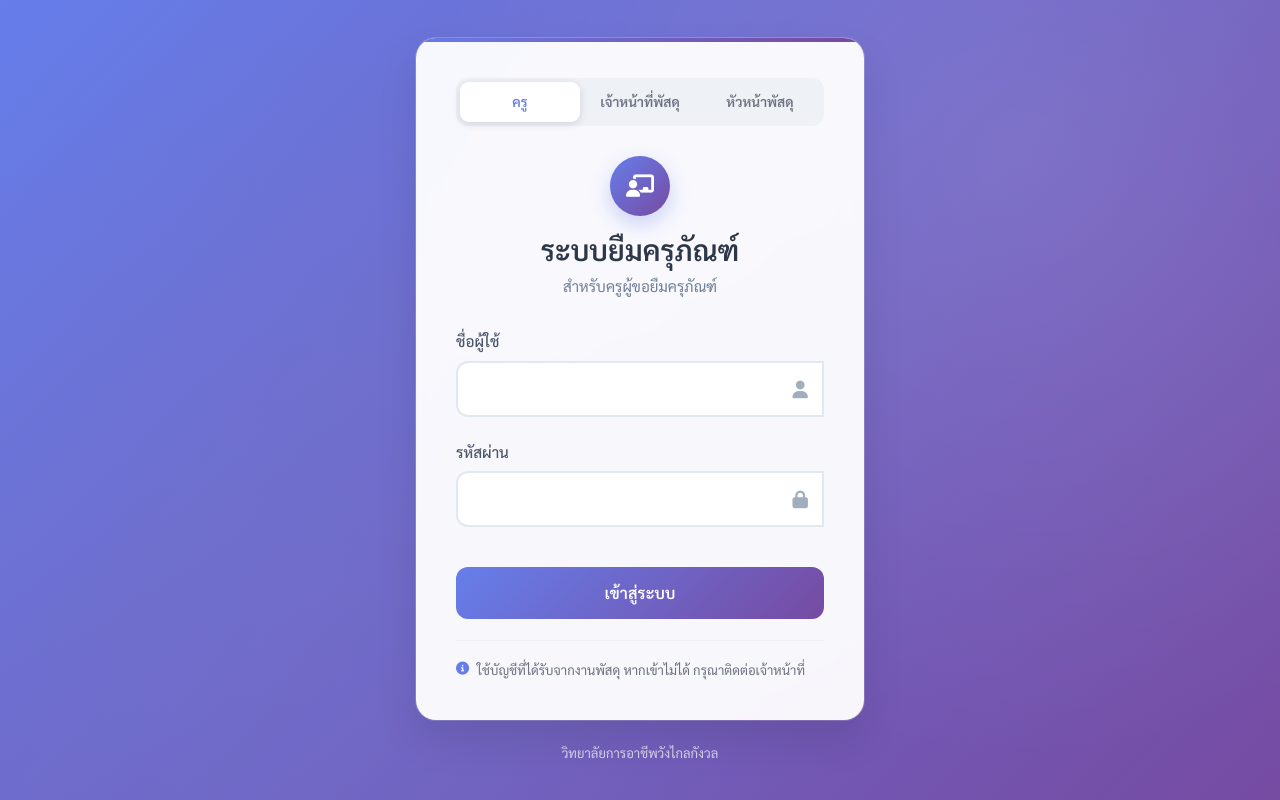
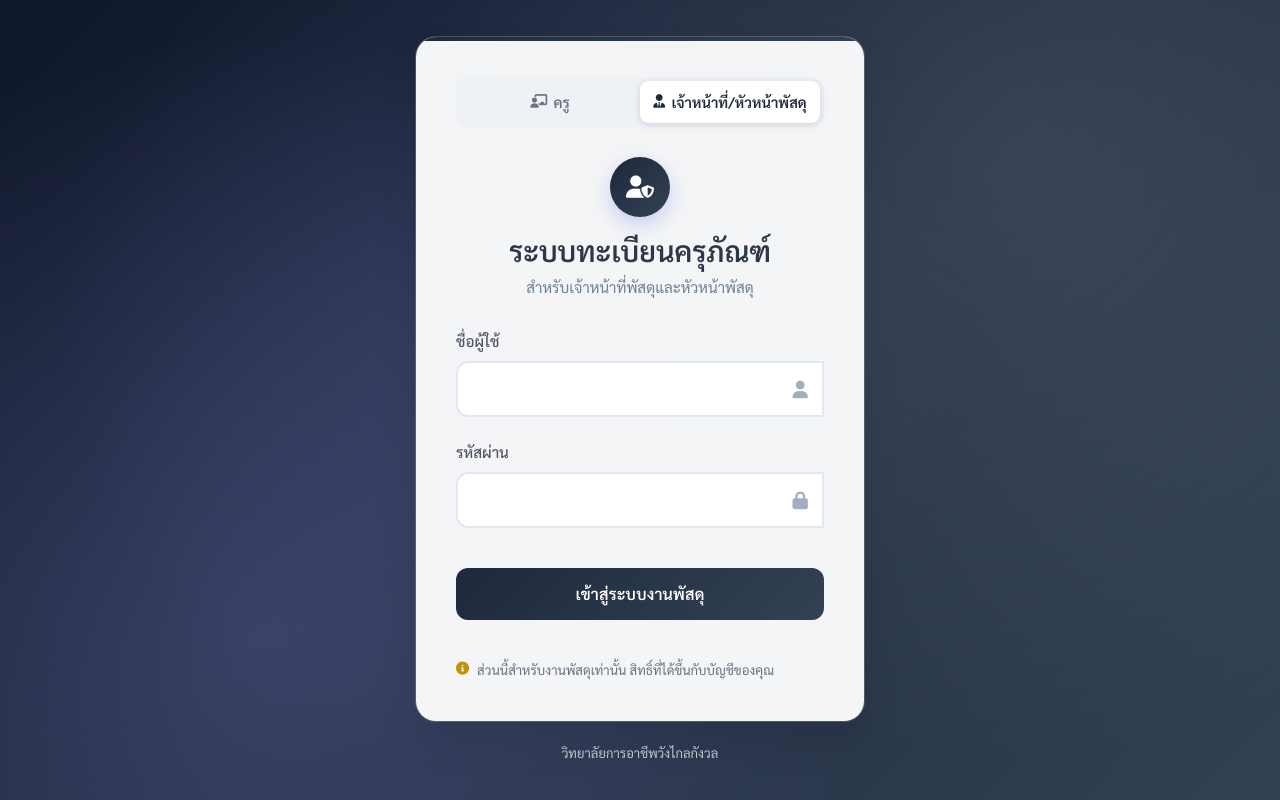
Before and after one commit to korn830/krupan, a PHP site: page /index.php?mode=staff in a window 1280 px wide. Run offline with PHP 8.4, Linux system fonts and the light colour scheme.

Commit message:
Put เจ้าหน้าที่พัสดุ and หัวหน้าพัสดุ through the same door
The switch is back to two choices: ครู, and one shared door for งานพัสดุ
labelled เจ้าหน้าที่/หัวหน้าพัสดุ.

This changes the login only. There are still three roles, and what an
account can do after signing in is unchanged: an officer still cannot
delete assets, bulk import, manage users or read the edit history. The
door no longer encodes the role, so the check goes back to "is this a
staff account or not" rather than an exact role match.

Logged-out redirects collapse to the same two doors, and the staff
backstop in admin/header.php goes with them. It had been left at
mode=officer, which is no longer a mode at all — kp_clean_mode() would
have quietly dropped it to ครู and sent staff to the wrong door. Every
mode= in the codebase is now one of the two real values.

With two labels there is room again, so the switch icons come back and
the card returns to 430px. "เจ้าหน้าที่/หัวหน้าพัสดุ" is the longest
label and keeps one line down to 330px, dropping its icon under 380px.

Verified: 43 unit tests on the login logic, including that officer and
head both get in through the staff door while an officer is still
refused user.manage; 33 on the capability table; 14 end-to-end
sign-ins; junk mode values (officer, head, admin, ../staff) all falling
back to ครู rather than to the staff door; the timing defence even at
1.00x; and the 96-check access matrix with all 16 logged-out redirects
landing on the right door.

Co-Authored-By: Claude Opus 5 <noreply@anthropic.com>
Claude-Session: https://claude.ai/code/session_017iv1oZqoEGana9Cq81btUx

```diff
--- a/admin/header.php
+++ b/admin/header.php
@@ -7,7 +7,7 @@ require_once __DIR__ . '/../assets/roles.php';
 
 // โซนนี้สำหรับเจ้าหน้าที่พัสดุและหัวหน้าพัสดุเท่านั้น
 if (!kp_is_logged_in()) {
-    header("Location: ../index.php?mode=officer");
+    header("Location: ../index.php?mode=staff");
     exit;
 }
 if (!kp_is_staff()) {
--- a/assets/auth.php
+++ b/assets/auth.php
@@ -14,21 +14,28 @@ const KP_LOGIN_BAD_CREDS  = 'bad_credentials';
 const KP_LOGIN_WRONG_DOOR = 'wrong_door';
 
 /**
- * โหมดของหน้าเข้าสู่ระบบ — ตรงกับระดับสิทธิ์หนึ่งต่อหนึ่ง
- * หน้าเข้าสู่ระบบจึงมีสามช่อง: ครู / เจ้าหน้าที่พัสดุ / หัวหน้าพัสดุ
+ * ช่องของหน้าเข้าสู่ระบบ มีสองช่อง
+ *   user  — ครู
+ *   staff — เจ้าหน้าที่พัสดุและหัวหน้าพัสดุ ใช้ช่องเดียวกัน
+ *
+ * ระดับสิทธิ์ยังมีสามระดับเหมือนเดิม แค่สองระดับบนเข้าทางเดียวกัน
+ * สิทธิ์ที่ได้หลังเข้าระบบยังแยกกันตามบัญชี ไม่ได้ขึ้นกับช่องที่เลือก
  */
+const KP_MODE_USER  = 'user';
+const KP_MODE_STAFF = 'staff';
+
 function kp_login_modes(): array
 {
-    return [KP_ROLE_USER, KP_ROLE_OFFICER, KP_ROLE_HEAD];
+    return [KP_MODE_USER, KP_MODE_STAFF];
 }
 
 /**
  * รับค่าโหมดจากฟอร์มหรือ query string ให้เหลือเฉพาะค่าที่ยอมรับได้
- * ค่าแปลกปลอมตกมาเป็นโหมดครูเสมอ ไม่ใช่โหมดที่มีสิทธิ์สูงกว่า
+ * ค่าแปลกปลอมตกมาเป็นช่องครูเสมอ ไม่ใช่ช่องที่มีสิทธิ์สูงกว่า
  */
 function kp_clean_mode($mode): string
 {
-    return in_array($mode, kp_login_modes(), true) ? $mode : KP_ROLE_USER;
+    return in_array($mode, kp_login_modes(), true) ? $mode : KP_MODE_USER;
 }
 
 /**
@@ -66,9 +73,9 @@ function kp_attempt_login(PDO $conn, string $username, string $password, string
         return ['status' => KP_LOGIN_BAD_CREDS, 'user' => null];
     }
 
-    // รหัสผ่านถูกต้องแล้ว จึงบอกได้ว่าเข้าผิดประตูโดยไม่รั่วข้อมูลให้ใคร
-    // แต่ละระดับสิทธิ์มีช่องของตัวเอง หัวหน้าพัสดุจึงเข้าทางช่องเจ้าหน้าที่ไม่ได้
-    if (kp_normalize_role($user['role']) !== $mode) {
+    // รหัสผ่านถูกต้องแล้ว จึงบอกได้ว่าเข้าผิดช่องโดยไม่รั่วข้อมูลให้ใคร
+    // เจ้าหน้าที่พัสดุกับหัวหน้าพัสดุใช้ช่องเดียวกัน จึงเทียบแค่ว่าเป็นฝั่งพัสดุไหม
+    if (kp_is_staff($user['role']) !== ($mode === KP_MODE_STAFF)) {
         return ['status' => KP_LOGIN_WRONG_DOOR, 'user' => $user];
     }
 
@@ -89,5 +96,5 @@ function kp_start_session(array $user): void
 /** ช่องเข้าสู่ระบบที่ตรงกับสิทธิ์ของบัญชีนี้ (admin/staff เดิมถูกแปลงให้แล้ว) */
 function kp_mode_for_role(?string $role): string
 {
-    return kp_normalize_role($role);
+    return kp_is_staff($role) ? KP_MODE_STAFF : KP_MODE_USER;
 }
--- a/assets/css/shared/login.css
+++ b/assets/css/shared/login.css
@@ -5,7 +5,7 @@
 
 
 /* ==========================================================================
-   โหมดครู / เจ้าหน้าที่พัสดุ / หัวหน้าพัสดุ
+   โหมดครู / งานพัสดุ
    สลับชุดตัวแปรชุดเดียว หน้าทั้งหน้าก็เปลี่ยนตาม
    ========================================================================== */
 :root[data-mode="user"] {
@@ -15,20 +15,12 @@
     --lg-ring: rgba(102, 126, 234, 0.14);
     --lg-note: #667eea;
 }
-:root[data-mode="officer"] {
+:root[data-mode="staff"] {
     --lg-a1:   #1e293b;
     --lg-a2:   #334155;
     --lg-page: linear-gradient(135deg, #0f172a 0%, #334155 100%);
     --lg-ring: rgba(30, 41, 59, 0.16);
     --lg-note: #c2900f;
-}
-/* หัวหน้าพัสดุใช้โทนแดงเข้ม ให้ตรงกับป้ายสิทธิ์สีแดงในหน้าจัดการผู้ใช้ */
-:root[data-mode="head"] {
-    --lg-a1:   #7f1d1d;
-    --lg-a2:   #9f1239;
-    --lg-page: linear-gradient(135deg, #581c1c 0%, #9f1239 100%);
-    --lg-ring: rgba(127, 29, 29, 0.18);
-    --lg-note: #b45309;
 }
 
 /* Global styles */
@@ -474,19 +466,10 @@ body::before {
     transition: transform .32s cubic-bezier(.4, 0, .2, 1);
 }
 
-/* สามช่อง: ตัวเลื่อนกว้างหนึ่งในสาม
-   ไม่ใส่ไอคอนในช่อง เพราะชื่อเต็มอย่าง "เจ้าหน้าที่พัสดุ" ต้องอยู่บรรทัดเดียว */
-.seg-3 { grid-template-columns: repeat(3, 1fr); }
-.seg-3 .pill  { width: calc(33.3333% - 2.67px); }
-.seg-3 label  { font-size: .86rem; padding: .62rem .2rem; white-space: nowrap; }
-.seg-3 label i { display: none; }
+:root[data-mode="staff"] .seg .pill { transform: translateX(100%); }
 
-:root[data-mode="officer"] .seg-3 .pill { transform: translateX(100%); }
-:root[data-mode="head"]    .seg-3 .pill { transform: translateX(200%); }
-
-:root[data-mode="user"]    label[for="m-user"]    { color: var(--lg-a1); }
-:root[data-mode="officer"] label[for="m-officer"] { color: var(--lg-a1); }
-:root[data-mode="head"]    label[for="m-head"]    { color: var(--lg-a1); }
+:root[data-mode="user"]  label[for="m-user"]  { color: var(--lg-a1); }
+:root[data-mode="staff"] label[for="m-staff"] { color: var(--lg-a1); }
 
 .seg input:focus-visible + label {
     outline: 2px solid var(--lg-a1);
@@ -498,21 +481,17 @@ body::before {
    ไม่งั้น display: flex จะชนะ แล้วข้อความจะโผล่พร้อมกันทั้งสองโหมด */
 :root [data-for] { display: none; }
 
-:root[data-mode="user"]    [data-for="user"],
-:root[data-mode="officer"] [data-for="officer"],
-:root[data-mode="head"]    [data-for="head"]                 { display: block; }
+:root[data-mode="user"]  [data-for="user"],
+:root[data-mode="staff"] [data-for="staff"]            { display: block; }
 
-:root[data-mode="user"]    .login-note[data-for="user"],
-:root[data-mode="officer"] .login-note[data-for="officer"],
-:root[data-mode="head"]    .login-note[data-for="head"]      { display: flex; }
+:root[data-mode="user"]  .login-note[data-for="user"],
+:root[data-mode="staff"] .login-note[data-for="staff"] { display: flex; }
 
-:root[data-mode="user"]    i[data-for="user"],
-:root[data-mode="officer"] i[data-for="officer"],
-:root[data-mode="head"]    i[data-for="head"]                { display: inline-block; }
+:root[data-mode="user"]  i[data-for="user"],
+:root[data-mode="staff"] i[data-for="staff"]           { display: inline-block; }
 
-:root[data-mode="user"]    span[data-for="user"],
-:root[data-mode="officer"] span[data-for="officer"],
-:root[data-mode="head"]    span[data-for="head"]             { display: inline; }
+:root[data-mode="user"]  span[data-for="user"],
+:root[data-mode="staff"] span[data-for="staff"]        { display: inline; }
 
 .login-note {
     margin-top: 1.3rem;
@@ -543,7 +522,8 @@ body::before {
 }
 
 
-/* จอแคบ: ย่อตัวอักษรลงให้ "เจ้าหน้าที่พัสดุ" ซึ่งยาวที่สุดยังอยู่บรรทัดเดียว */
-@media (max-width: 480px) { .seg-3 label { font-size: .78rem; } }
-@media (max-width: 400px) { .seg-3 label { font-size: .72rem; padding: .6rem .1rem; } }
-@media (max-width: 340px) { .seg-3 label { font-size: .66rem; } }
+/* จอแคบ: ย่อตัวอักษรให้ "เจ้าหน้าที่/หัวหน้าพัสดุ" ยังอยู่บรรทัดเดียว */
+.seg label { white-space: nowrap; }
+@media (max-width: 440px) { .seg label { font-size: .82rem; gap: .3rem; padding: .62rem .2rem; } }
+@media (max-width: 380px) { .seg label i { display: none; } .seg label { font-size: .78rem; } }
+@media (max-width: 330px) { .seg label { font-size: .72rem; } }
--- a/assets/roles.php
+++ b/assets/roles.php
@@ -127,15 +127,8 @@ function kp_require_cap(string $capability, string $base = '../'): void
 {
     if (!kp_is_logged_in()) {
         // พาไปที่ช่องเข้าสู่ระบบที่ตรงกับหน้าที่เขาพยายามเข้า
-        // ครูทำได้ -> ช่องครู, เจ้าหน้าที่ทำได้ -> ช่องเจ้าหน้าที่
-        // เหลือแค่หัวหน้าที่ทำได้ -> ช่องหัวหน้า
-        if (kp_can($capability, KP_ROLE_USER)) {
-            $mode = KP_ROLE_USER;
-        } elseif (kp_can($capability, KP_ROLE_OFFICER)) {
-            $mode = KP_ROLE_OFFICER;
-        } else {
-            $mode = KP_ROLE_HEAD;
-        }
+        // ถ้าเป็นสิ่งที่ครูทำได้ ก็คือช่องครู นอกนั้นคือช่องงานพัสดุ
+        $mode = kp_can($capability, KP_ROLE_USER) ? 'user' : 'staff';
         header('Location: ' . $base . 'index.php?mode=' . $mode);
         exit;
     }
--- a/index.php
+++ b/index.php
@@ -59,10 +59,9 @@ if ($_SERVER["REQUEST_METHOD"] === "POST") {
             // รหัสผ่านถูกแล้ว แค่เลือกโหมดผิด จึงบอกได้ว่าต้องไปโหมดไหน
             // และสลับหน้าไปรอที่โหมดนั้นให้เลย ผู้ใช้จะได้กรอกซ้ำแค่ครั้งเดียว
             $mode  = kp_mode_for_role($result['user']['role']);
-            $error = sprintf(
-                'บัญชีนี้เป็นบัญชี%s — สลับช่องให้แล้ว กรุณาเข้าสู่ระบบอีกครั้ง',
-                kp_role_label($mode)
-            );
+            $error = $mode === KP_MODE_STAFF
+                ? 'บัญชีนี้เป็นบัญชีงานพัสดุ — สลับช่องให้แล้ว กรุณาเข้าสู่ระบบอีกครั้ง'
+                : 'บัญชีนี้เป็นบัญชีครู — สลับช่องให้แล้ว กรุณาเข้าสู่ระบบอีกครั้ง';
 
         } else {
             // ข้อความเดียวกันทั้งสองโหมด ไม่บอกว่าชื่อผู้ใช้มีอยู่จริงหรือไม่
@@ -71,7 +70,7 @@ if ($_SERVER["REQUEST_METHOD"] === "POST") {
     }
 }
 
-$themeBar = ['user' => '#667eea', 'officer' => '#0f172a', 'head' => '#7f1d1d'];
+$themeBar = ['user' => '#667eea', 'staff' => '#0f172a'];
 require_once __DIR__ . '/assets/kp_assets.php';
 ?>
 <!DOCTYPE html>
@@ -97,12 +96,11 @@ require_once __DIR__ . '/assets/kp_assets.php';
         <div class="login-card">
 
             <!-- สวิตช์เลือกประเภทผู้ใช้ -->
-            <div class="seg seg-3" role="radiogroup" aria-label="เลือกระดับผู้ใช้งาน">
+            <div class="seg" role="radiogroup" aria-label="เลือกประเภทผู้ใช้งาน">
                 <span class="pill" aria-hidden="true"></span>
                 <?php foreach ([
-                    'user'    => ['icon' => 'fa-chalkboard-user', 'label' => 'ครู'],
-                    'officer' => ['icon' => 'fa-user-tie',        'label' => 'เจ้าหน้าที่พัสดุ'],
-                    'head'    => ['icon' => 'fa-user-shield',     'label' => 'หัวหน้าพัสดุ'],
+                    'user'  => ['icon' => 'fa-chalkboard-user', 'label' => 'ครู'],
+                    'staff' => ['icon' => 'fa-user-tie',        'label' => 'เจ้าหน้าที่/หัวหน้าพัสดุ'],
                 ] as $m => $opt): ?>
                     <input type="radio" name="mode_toggle" id="m-<?= $m ?>" value="<?= $m ?>"
                            form="loginForm" <?= $mode === $m ? 'checked' : '' ?>>
@@ -116,15 +114,12 @@ require_once __DIR__ . '/assets/kp_assets.php';
             <div class="login-header">
                 <div class="login-icon">
                     <i class="fas fa-chalkboard-user" data-for="user"></i>
-                    <i class="fas fa-user-tie" data-for="officer"></i>
-                    <i class="fas fa-user-shield" data-for="head"></i>
+                    <i class="fas fa-user-shield" data-for="staff"></i>
                 </div>
                 <h4 data-for="user">ระบบยืมครุภัณฑ์</h4>
-                <h4 data-for="officer">ระบบทะเบียนครุภัณฑ์</h4>
-                <h4 data-for="head">ระบบทะเบียนครุภัณฑ์</h4>
+                <h4 data-for="staff">ระบบทะเบียนครุภัณฑ์</h4>
                 <p class="subtitle" data-for="user">สำหรับครูผู้ขอยืมครุภัณฑ์</p>
-                <p class="subtitle" data-for="officer">ดูแลทะเบียนและอนุมัติการยืม</p>
-                <p class="subtitle" data-for="head">ดูแลภาพรวมและจัดการผู้ใช้งาน</p>
+                <p class="subtitle" data-for="staff">สำหรับเจ้าหน้าที่พัสดุและหัวหน้าพัสดุ</p>
             </div>
 
             <?php if (isset($error)): ?>
@@ -165,8 +160,7 @@ require_once __DIR__ . '/assets/kp_assets.php';
 
                 <button type="submit" class="btn-login">
                     <span data-for="user">เข้าสู่ระบบ</span>
-                    <span data-for="officer">เข้าสู่ระบบเจ้าหน้าที่</span>
-                    <span data-for="head">เข้าสู่ระบบหัวหน้าพัสดุ</span>
+                    <span data-for="staff">เข้าสู่ระบบงานพัสดุ</span>
                 </button>
             </form>
 
@@ -174,13 +168,9 @@ require_once __DIR__ . '/assets/kp_assets.php';
                 <i class="fas fa-circle-info"></i>
                 <span>ใช้บัญชีที่ได้รับจากงานพัสดุ หากเข้าไม่ได้ กรุณาติดต่อเจ้าหน้าที่</span>
             </div>
-            <div class="login-note" data-for="officer">
+            <div class="login-note" data-for="staff">
                 <i class="fas fa-circle-info"></i>
-                <span>ส่วนนี้สำหรับเจ้าหน้าที่พัสดุเท่านั้น</span>
-            </div>
-            <div class="login-note" data-for="head">
-                <i class="fas fa-circle-info"></i>
-                <span>ส่วนนี้สำหรับหัวหน้าพัสดุเท่านั้น</span>
+                <span>ส่วนนี้สำหรับงานพัสดุเท่านั้น สิทธิ์ที่ได้ขึ้นกับบัญชีของคุณ</span>
             </div>
         </div>
 
@@ -193,7 +183,7 @@ require_once __DIR__ . '/assets/kp_assets.php';
     var root  = document.documentElement;
     var field = document.getElementById('modeField');
     var theme = document.querySelector('meta[name="theme-color"]');
-    var bar   = { user: '#667eea', officer: '#0f172a', head: '#7f1d1d' };
+    var bar   = { user: '#667eea', staff: '#0f172a' };
 
     document.querySelectorAll('.seg input').forEach(function (radio) {
         radio.addEventListener('change', function () {
```
